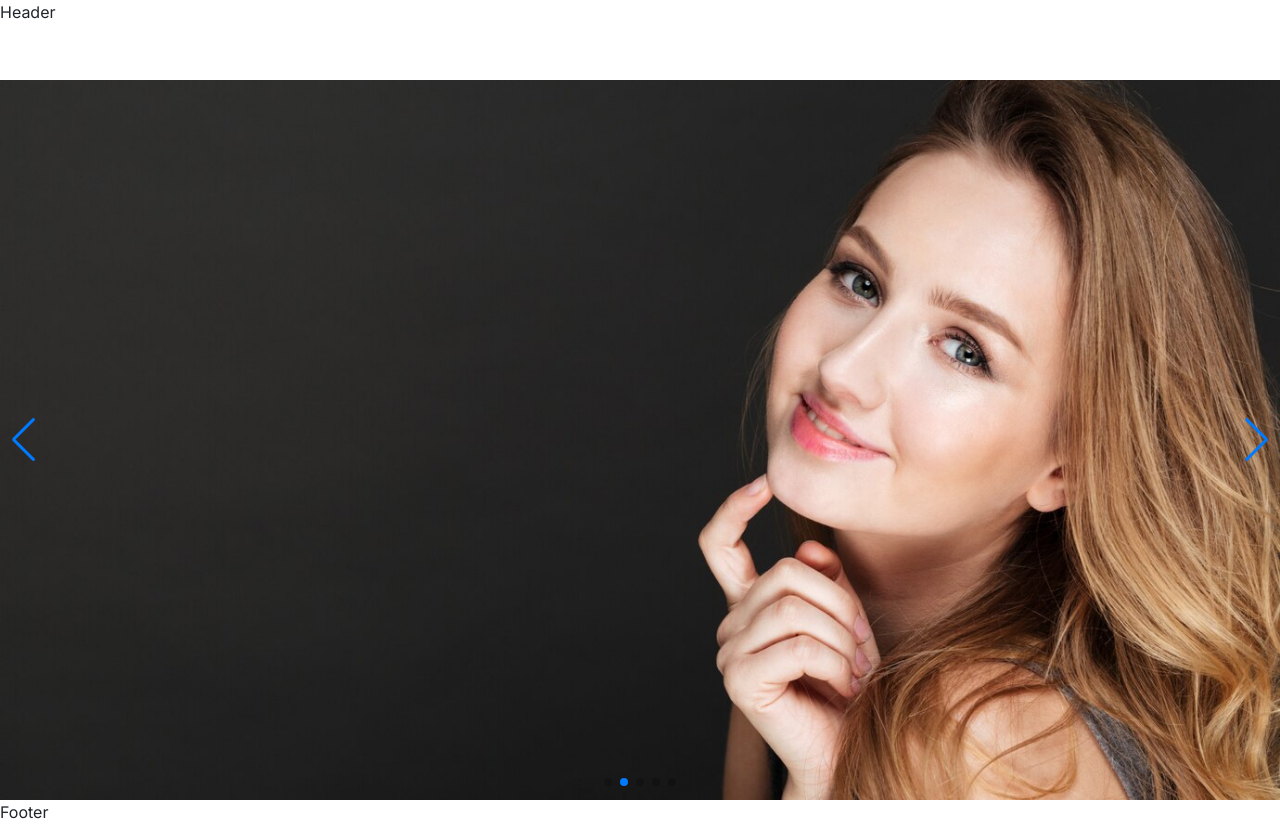
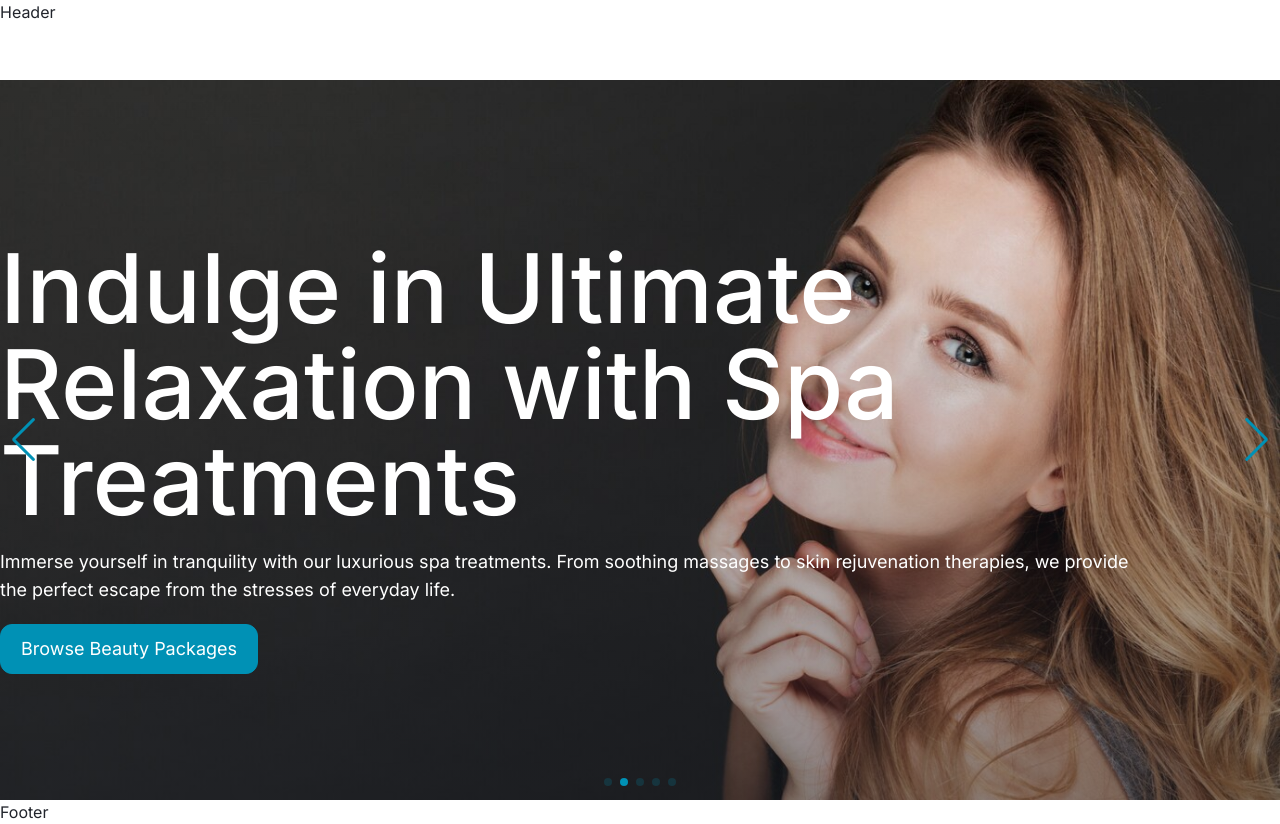
Before and after one commit to arifnextdev/thirsty-client, a Next.js app: page / in a window 1280 px wide. Built offline with nearby package versions, Linux system fonts and the light colour scheme.

Commit message:
slider done

```diff
--- a/app/(home)/_components/Slider.tsx
+++ b/app/(home)/_components/Slider.tsx
@@ -1,41 +1,67 @@
-'use client'
+'use client';
 
-import { Swiper,SwiperSlide } from "swiper/react"
+import { Swiper, SwiperSlide } from 'swiper/react';
 
 import 'swiper/css';
 import 'swiper/css/navigation';
 import 'swiper/css/pagination';
-import { Navigation,Pagination,Autoplay } from 'swiper/modules';
-import { data } from "@/data/sliderContents";
-import Image from "next/image";
+import { Navigation, Pagination, Autoplay } from 'swiper/modules';
+import { data } from '@/data/sliderContents';
+import Image from 'next/image';
+import Overlay from '@/app/components/ui/Overlay';
+import Link from 'next/link';
+import { cn } from '@/app/libs/utils';
+import { buttonVariants } from '@/app/components/ui/Button';
 
-const sliderContents = [{
-  image:'',
-  heading:'',
-  subHeading:''
-}]
-
+const sliderContents = [
+  {
+    image: '',
+    heading: '',
+    subHeading: '',
+  },
+];
 
 const Slider = () => {
   return (
-    <section className="h-[calc(100vh-5rem)] ">
-          <Swiper pagination={{clickable:true}} speed={500} grabCursor={true} loop={true} autoplay={{
-            delay:3000,
-            disableOnInteraction:false
-          }} navigation={true} modules={[Navigation,Pagination,Autoplay]} className="mySwiper w-full h-full">
-
-            {
-              data?.map(slide=>(
-              <SwiperSlide key={slide.heading}><Image src={slide.image} width={500} height={500} alt={slide.heading} className="w-full h-full object-cover"/>
+    <section className='h-[calc(100vh-5rem)] w-full'>
+      <Swiper
+        pagination={{ clickable: true }}
+        speed={500}
+        grabCursor={true}
+        loop={true}
+        autoplay={{
+          delay: 3000,
+          disableOnInteraction: false,
+        }}
+        navigation={true}
+        modules={[Navigation, Pagination, Autoplay]}
+        className='mySwiper h-full w-full'
+      >
+        {data?.map((slide) => (
+          <SwiperSlide key={slide.heading} className='relative h-full w-full'>
+            <Image
+              src={slide.image}
+              width={1920}
+              height={1080}
+              alt={slide.heading}
+              className='h-full w-full object-cover '
+            />
+            <Overlay />
+            <div className='sp container absolute bottom-0 left-0 right-0 top-0 h-full w-full space-y-5 text-white'>
               <h1>{slide.heading}</h1>
-              </SwiperSlide>
-              ))
-            }
-
-
+              <p className='max-w-6xl'>{slide.subHeading}</p>
+              <Link
+                href={'/beauty-packages'}
+                className={cn(buttonVariants({ variant: 'secondary' }))}
+              >
+                Browse Beauty Packages
+              </Link>
+            </div>
+          </SwiperSlide>
+        ))}
       </Swiper>
     </section>
-  )
-}
+  );
+};
 
-export default Slider
+export default Slider;
--- /dev/null
+++ b/app/components/ui/Button.tsx
@@ -0,0 +1,64 @@
+import { cn } from '@/app/libs/utils';
+import { cva, VariantProps } from 'class-variance-authority';
+import { Loader2 } from 'lucide-react';
+
+export const buttonVariants = cva(
+  ' eq disabled:text-dark inline-block whitespace-normal rounded-xl border  px-5 py-2.5 text-center text-lg disabled:cursor-default disabled:border-gray disabled:bg-gray',
+  {
+    variants: {
+      variant: {
+        primary:
+          'bg-black text-white border-black hover:bg-black/90 hover:border-black/90 ',
+        secondary:
+          'bg-blue text-white border-blue hover:bg-blue/90 hover:border-blue/90 ',
+        danger:
+          'bg-red text-white border-red hover:bg-red/90 hover:border-red/90',
+        outline:
+          'bg-transparent text-black border-black hover:bg-black hover:text-white',
+      },
+      size: {
+        auto: 'w-auto',
+        full: 'w-full',
+      },
+    },
+    defaultVariants: {
+      variant: 'primary',
+      size: 'auto',
+    },
+  }
+);
+
+interface ButtonProps
+  extends React.ButtonHTMLAttributes<HTMLButtonElement>,
+    VariantProps<typeof buttonVariants> {
+  isLoading?: boolean;
+}
+
+const Button: React.FC<ButtonProps> = ({
+  onClick,
+  type,
+  disabled,
+  variant,
+  size,
+  children,
+  isLoading,
+  ...props
+}) => {
+  return (
+    <button
+      onClick={onClick}
+      type={type}
+      disabled={disabled || isLoading}
+      {...props}
+      className={cn(
+        isLoading && 'flex items-center gap-2.5 ',
+        buttonVariants({ variant, size })
+      )}
+    >
+      {isLoading && <Loader2 size={20} className='animate-spin' />}
+      {children}
+    </button>
+  );
+};
+
+export default Button;
--- /dev/null
+++ b/app/components/ui/Overlay.tsx
@@ -0,0 +1,9 @@
+import React from 'react';
+
+const Overlay = () => {
+  return (
+    <div className='absolute bottom-0 left-0 right-0 top-0 h-full w-full bg-gradient-to-t from-black/50 to-transparent' />
+  );
+};
+
+export default Overlay;
--- a/app/globals.css
+++ b/app/globals.css
@@ -1,6 +1,11 @@
 @tailwind base;
 @tailwind components;
 @tailwind utilities;
+
+/* Common Style  */
+.sp {
+  @apply py-40;
+}
 
 /* TypoGraphy  */
 
@@ -21,3 +26,20 @@ p {
 small {
   @apply text-xs font-semibold  tracking-widest;
 }
+
+/* swiper style  */
+.swiper-button-next,
+.swiper-button-prev {
+  color: rgb(0, 145, 181) !important;
+  fill: rgb(0, 145, 181) !important;
+  stroke: rgb(0, 145, 181) !important;
+}
+
+.swiper-pagination-bullet {
+  background-color: rgb(0, 145, 181) !important;
+}
+
+.swiper-pagination-bullet-active {
+  background-color: rgb(0, 145, 181) !important;
+}
+/* swiper style  */
--- a/package.json
+++ b/package.json
@@ -9,7 +9,9 @@
     "lint": "next lint"
   },
   "dependencies": {
+    "class-variance-authority": "^0.7.0",
     "clsx": "^2.0.0",
+    "lucide-react": "^0.292.0",
     "next": "14.0.1",
     "react": "^18",
     "react-dom": "^18",
@@ -26,6 +28,7 @@
     "eslint-config-prettier": "^9.0.0",
     "postcss": "^8",
     "prettier": "^3.0.3",
+    "prettier-plugin-tailwindcss": "^0.5.6",
     "tailwindcss": "^3.3.0",
     "typescript": "^5"
   }
```
Also changed, not shown: .eslintrc.json, .prettierrc.json, 1 other file (tests, documents, lock files or other folders).
